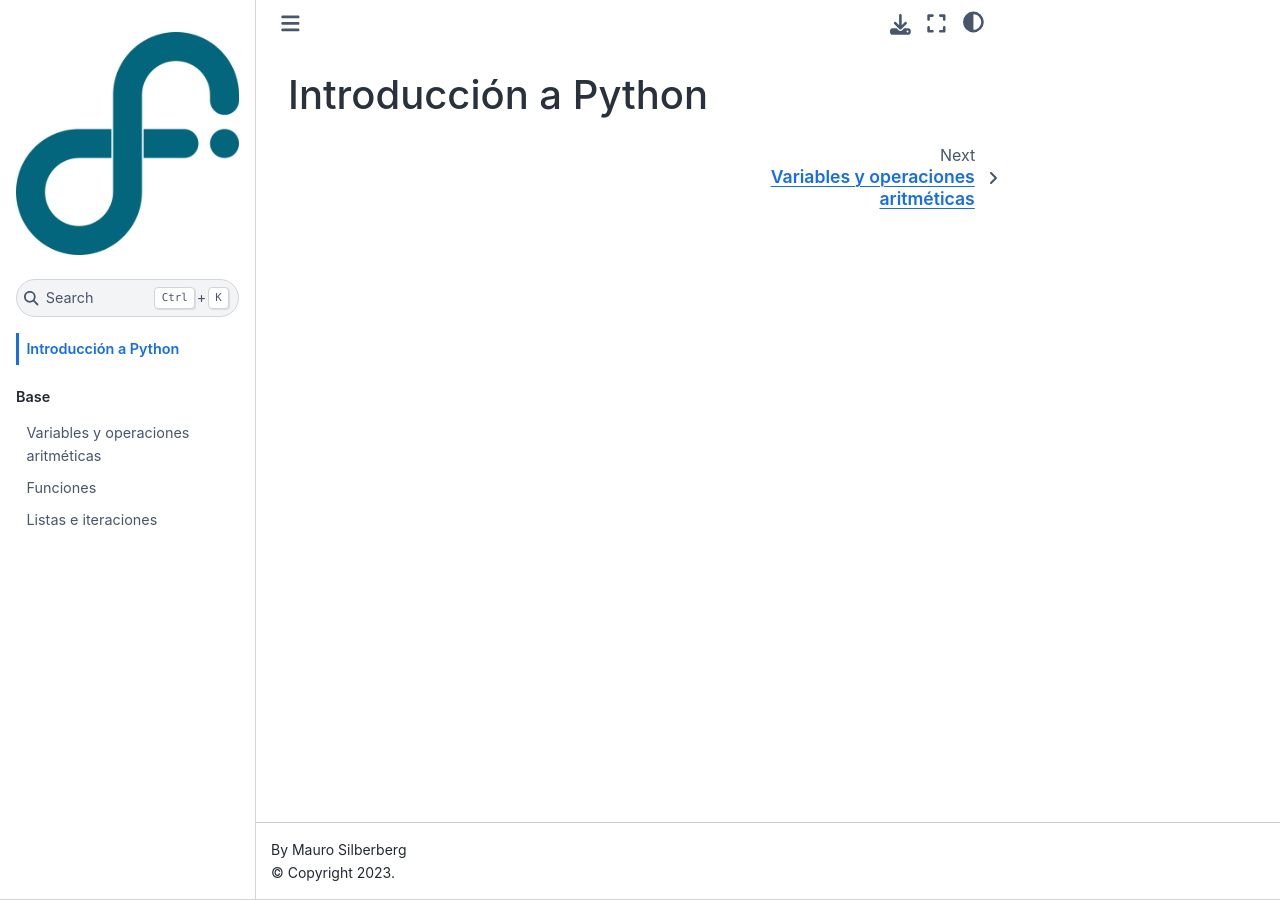
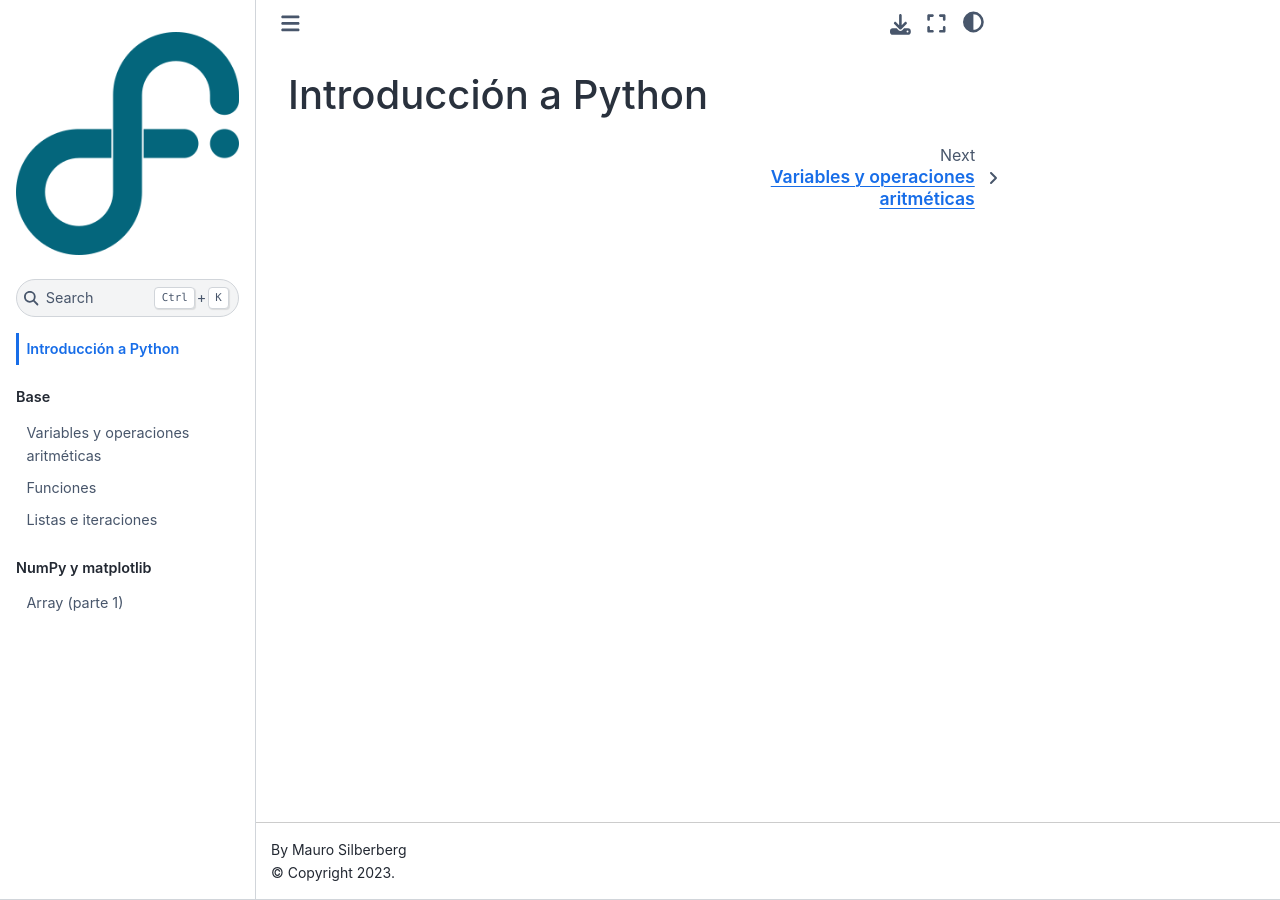
Before and after one commit to maurosilber/python-tutorial, a Jupyter Book: the page built from book/index.md, in a window 1280 px wide. Built offline with Jupyter Book 1.0.4 settings and Sphinx 7.4.7 and the Sphinx Book theme 1.1.4, drawn with Linux system fonts in a browser that asks for light colours.

Commit message:
Agrego numpy array parte 1

```diff
--- a/book/_toc.yml
+++ b/book/_toc.yml
@@ -6,3 +6,6 @@ parts:
     - file: base/variables
     - file: base/funciones
     - file: base/listas-e-iteraciones
+  - caption: NumPy y matplotlib
+    chapters:
+    - file: numpy/array-1
--- a/environment.yaml
+++ b/environment.yaml
@@ -7,3 +7,5 @@ dependencies:
   - pre-commit
   - nbformat
   - jupyter-book
+  - numpy
+  - matplotlib
```
Also changed, not shown: book/numpy/array-1.ipynb (added).
